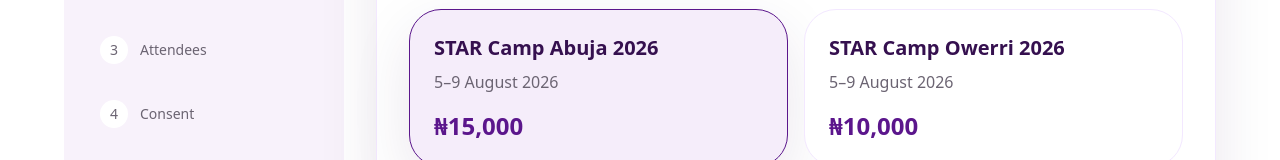
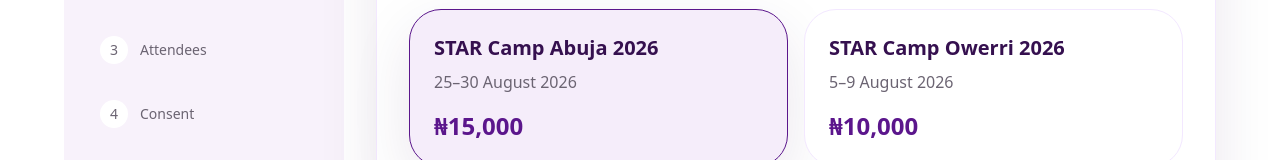
Before and after one commit to amiyilade/star-camp-registration, a Next.js app: page /register in a window 1280 px wide. Shown: the part 293-453 px from the top of the page. Built offline with nearby package versions, Linux system fonts and the light colour scheme.

Commit message:
abuja date and price

```diff
--- a/components/RegistrationForm.tsx
+++ b/components/RegistrationForm.tsx
@@ -189,6 +189,44 @@ function ContactFields({ title, register, control, prefix, errors, includeEmail
       </div>
     </div>
   );
+}
+
+function formatEventDateRange(dateStart?: string, dateEnd?: string) {
+  if (!dateStart || !dateEnd) {
+    return "Date to be announced";
+  }
+
+  const [startYear, startMonth, startDay] = dateStart.split("-").map(Number);
+  const [endYear, endMonth, endDay] = dateEnd.split("-").map(Number);
+
+  const start = new Date(startYear, startMonth - 1, startDay);
+  const end = new Date(endYear, endMonth - 1, endDay);
+
+  const sameMonth =
+    start.getMonth() === end.getMonth() &&
+    start.getFullYear() === end.getFullYear();
+
+  if (sameMonth) {
+    const monthYear = new Intl.DateTimeFormat("en-GB", {
+      month: "long",
+      year: "numeric",
+    }).format(start);
+
+    return `${startDay}–${endDay} ${monthYear}`;
+  }
+
+  const startFormatted = new Intl.DateTimeFormat("en-GB", {
+    day: "numeric",
+    month: "long",
+  }).format(start);
+
+  const endFormatted = new Intl.DateTimeFormat("en-GB", {
+    day: "numeric",
+    month: "long",
+    year: "numeric",
+  }).format(end);
+
+  return `${startFormatted} – ${endFormatted}`;
 }
 
 export default function RegistrationForm() {
@@ -544,7 +582,7 @@ export default function RegistrationForm() {
                       className={`rounded-[2rem] border p-6 text-left transition ${eventSlug === event.slug ? "border-royal bg-lavender shadow-soft" : "border-purple-100 bg-white hover:border-royal"}`}
                     >
                       <p className="text-xl font-semibold text-royalDark">{event.name}</p>
-                      <p className="mt-2 text-muted">{event.dateStart ? "5–9 August 2026" : "Date to be announced"}</p>
+                      <p className="mt-2 text-muted">{formatEventDateRange(event.dateStart, event.dateEnd)}</p>
                       <p className="mt-4 text-2xl font-semibold text-royal">{money(event.price)}</p>
                     </button>
                   ))}
```
